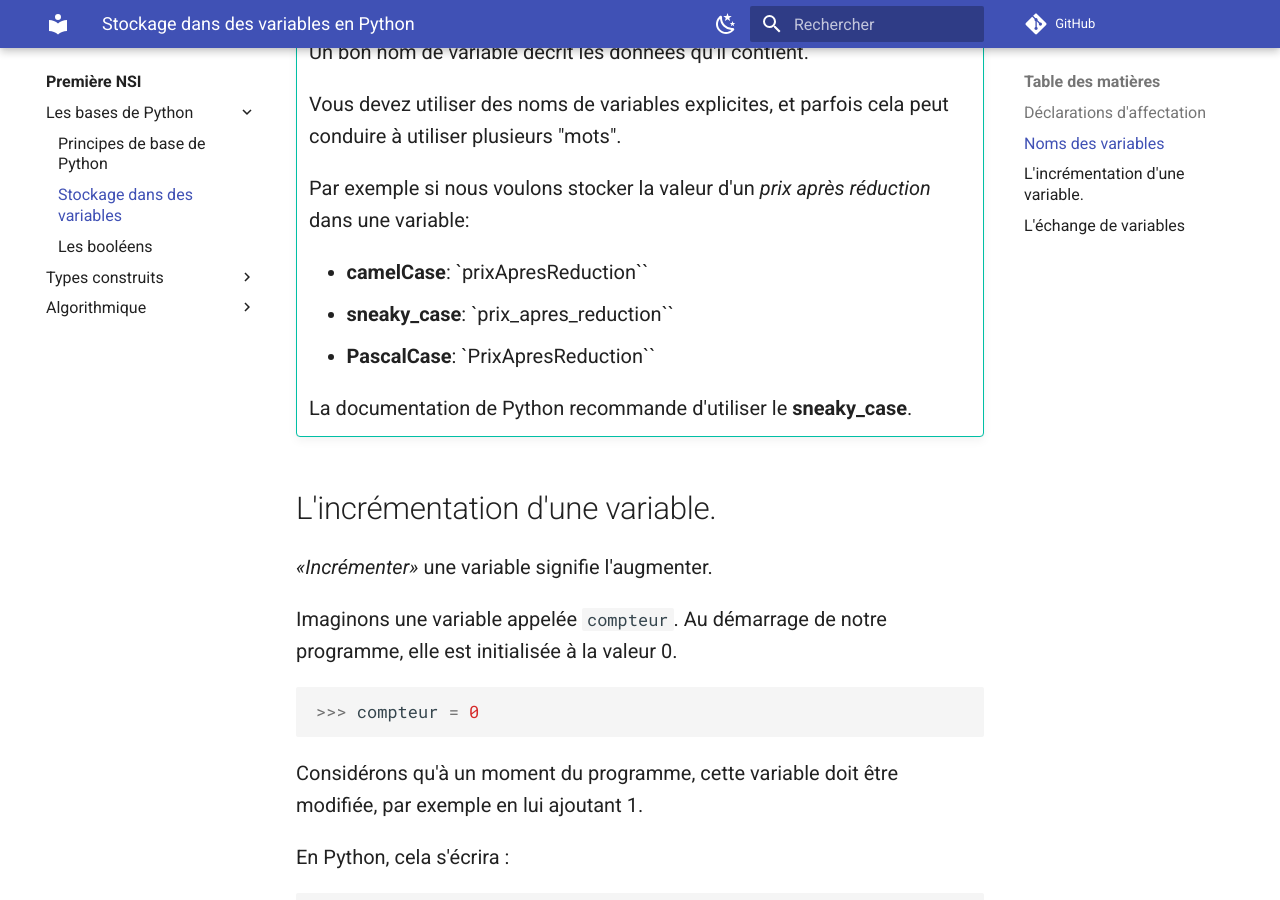
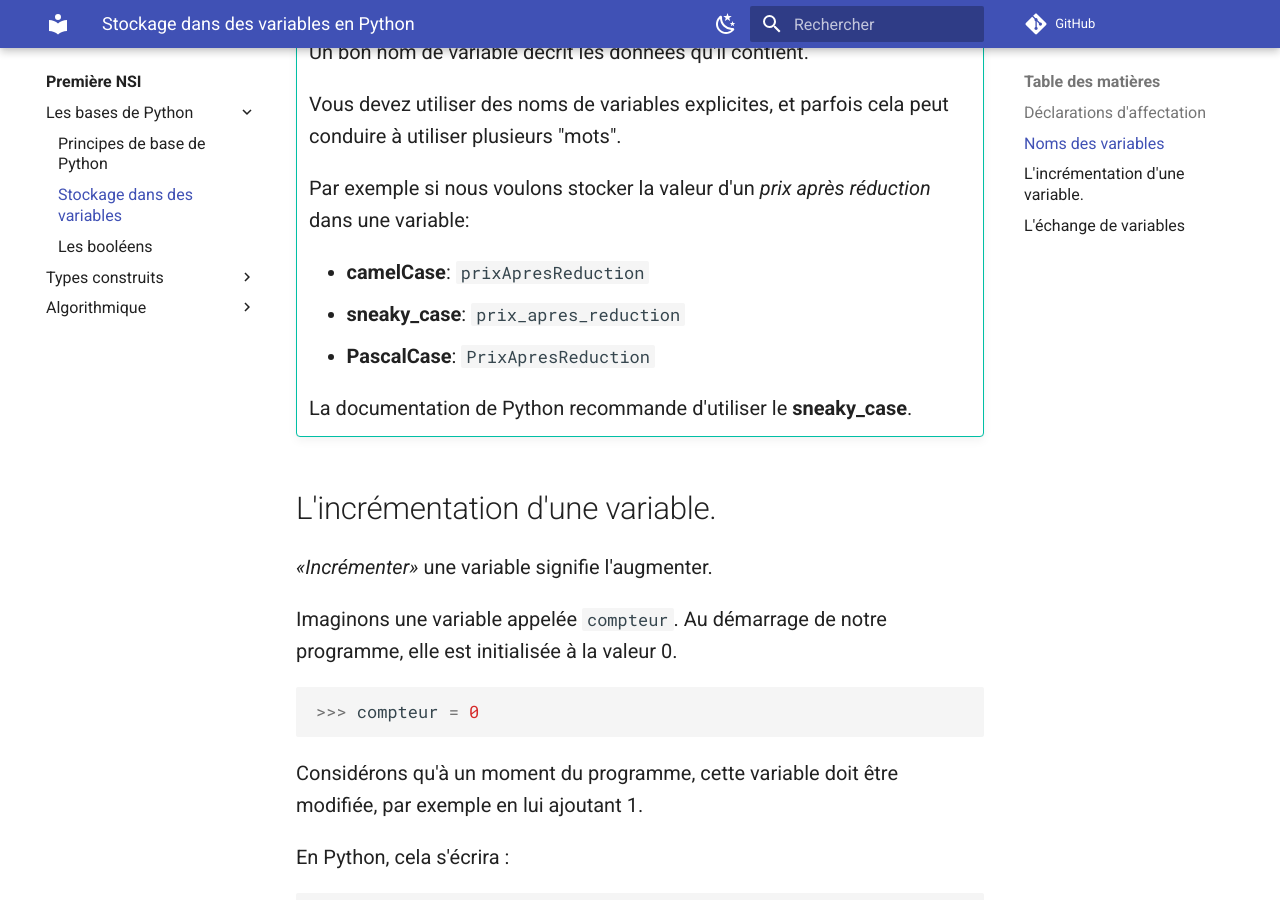
Before and after one commit to infocornouaille/nsi-cornouaille, an MkDocs documentation site: the page built from docs/premiere/bases_de_python/variables.md, in a window 1280 px wide and 900 px high, scrolled down 2881 px. Built offline with MkDocs 1.6.1 and Material for MkDocs 9.7.7, drawn with Linux system fonts in a browser that asks for light colours; comment, search, counter and statistics services are not loaded.

```diff
--- a/docs/premiere/bases_de_python/variables.md
+++ b/docs/premiere/bases_de_python/variables.md
@@ -96,9 +96,9 @@ Lorsqu'une variable se voit attribuer une nouvelle valeur, l'ancienne valeur est
 
     Par exemple si nous voulons stocker la valeur d'un *prix après réduction* dans une variable:
 
-    - **camelCase**: `prixApresReduction``
-    - **sneaky_case**: `prix_apres_reduction``
-    - **PascalCase**: `PrixApresReduction``
+    - **camelCase**: `prixApresReduction`
+    - **sneaky_case**: `prix_apres_reduction`
+    - **PascalCase**: `PrixApresReduction`
 
     La documentation de Python recommande d'utiliser le **sneaky_case**.
 
```
